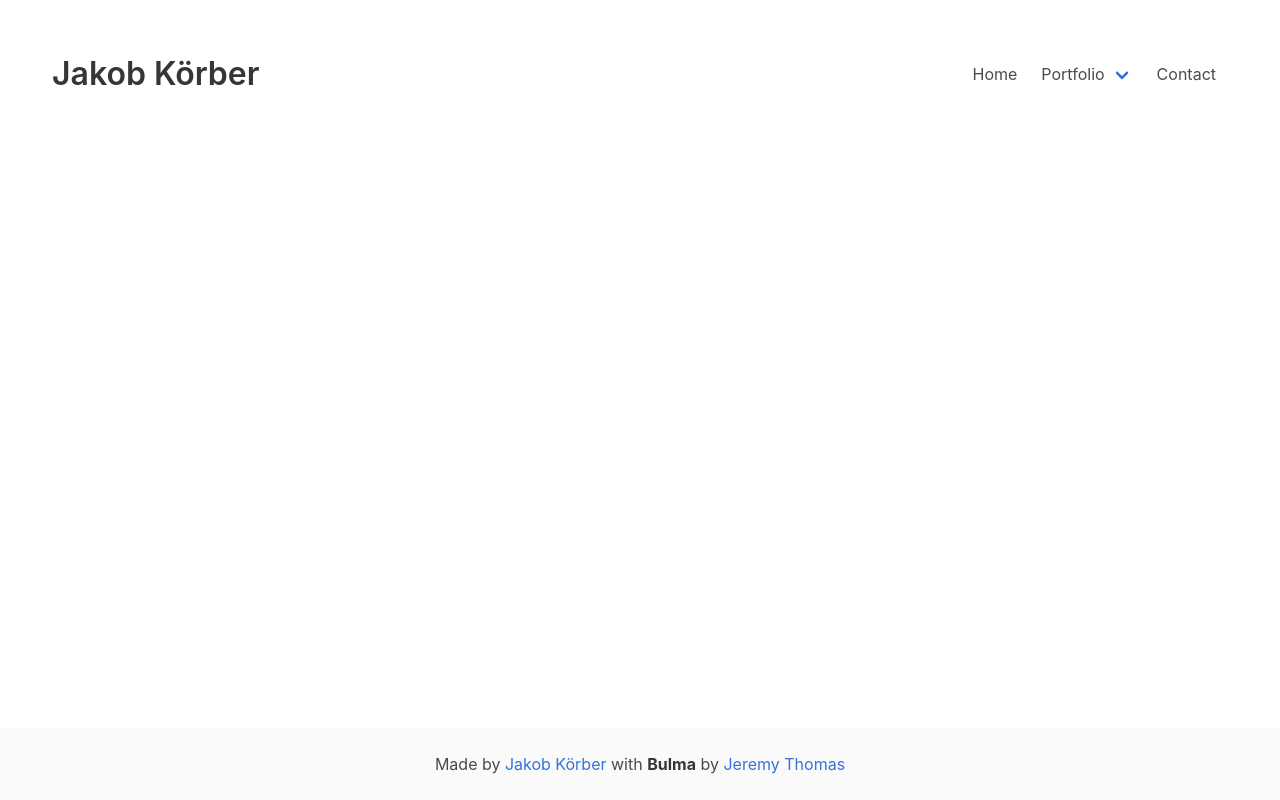
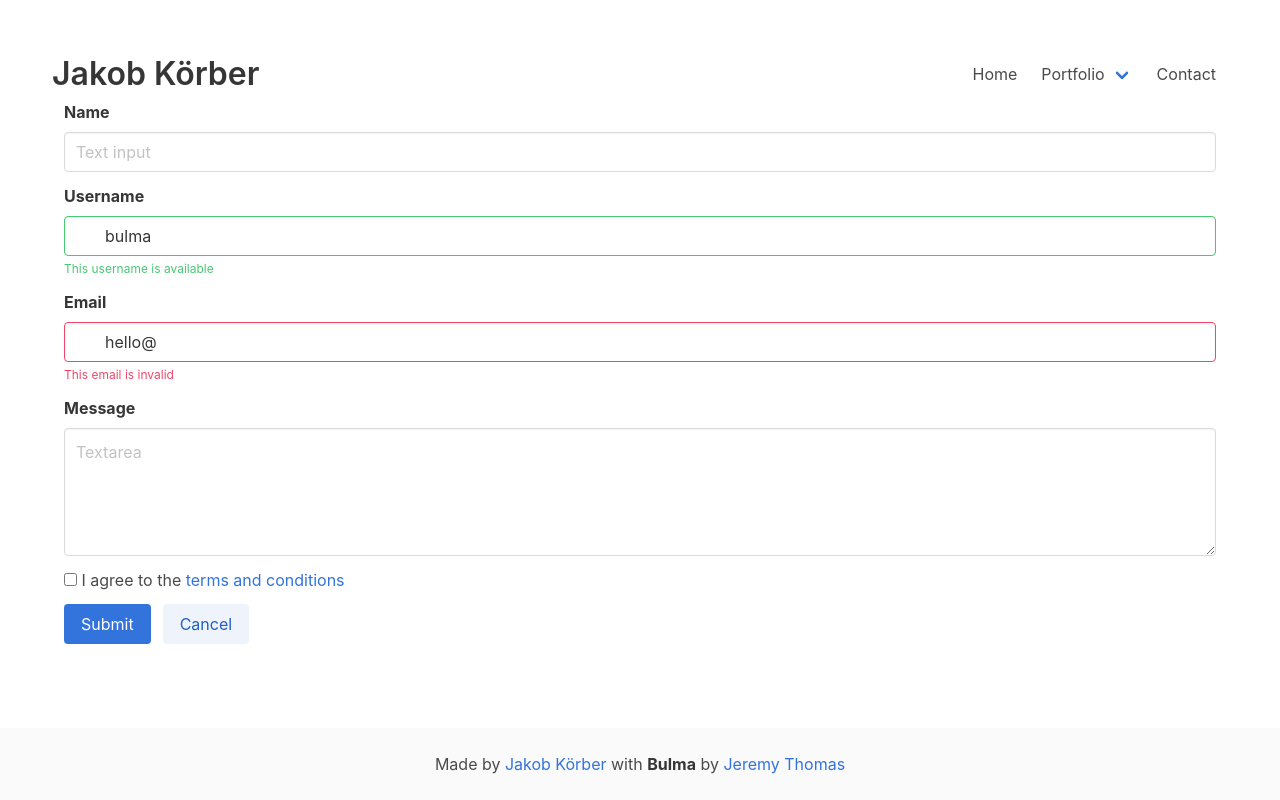
Before and after one commit to jakobkoerber/jakobkoerber.github.io, a plain HTML site: page contact.html in a window 1280 px wide. Drawn offline with Linux system fonts and the light colour scheme.

Commit message:
Added Form

```diff
--- a/contact.html
+++ b/contact.html
@@ -78,12 +78,74 @@
                 </div>
             </nav>
         </div>
+        <div class="container">
+            <div class="field">
+                <label class="label">Name</label>
+                <div class="control">
+                    <input class="input" type="text" placeholder="Text input">
+                </div>
+            </div>
+
+            <div class="field">
+                <label class="label">Username</label>
+                <div class="control has-icons-left has-icons-right">
+                    <input class="input is-success" type="text" placeholder="Text input" value="bulma">
+                    <span class="icon is-small is-left">
+      <i class="fas fa-user"></i>
+    </span>
+                    <span class="icon is-small is-right">
+      <i class="fas fa-check"></i>
+    </span>
+                </div>
+                <p class="help is-success">This username is available</p>
+            </div>
+
+            <div class="field">
+                <label class="label">Email</label>
+                <div class="control has-icons-left has-icons-right">
+                    <input class="input is-danger" type="email" placeholder="Email input" value="hello@">
+                    <span class="icon is-small is-left">
+      <i class="fas fa-envelope"></i>
+    </span>
+                    <span class="icon is-small is-right">
+      <i class="fas fa-exclamation-triangle"></i>
+    </span>
+                </div>
+                <p class="help is-danger">This email is invalid</p>
+            </div>
+
+            <div class="field">
+                <label class="label">Message</label>
+                <div class="control">
+                    <textarea class="textarea" placeholder="Textarea"></textarea>
+                </div>
+            </div>
+
+            <div class="field">
+                <div class="control">
+                    <label class="checkbox">
+                        <input type="checkbox">
+                        I agree to the <a href="#">terms and conditions</a>
+                    </label>
+                </div>
+            </div>
+
+            <div class="field is-grouped">
+                <div class="control">
+                    <button class="button is-link">Submit</button>
+                </div>
+                <div class="control">
+                    <button class="button is-link is-light">Cancel</button>
+                </div>
+            </div>
+        </div>
     </section>
 </div>
 <footer class="footer" style="padding-bottom: 24px; padding-top: 24px">
     <div class="content has-text-centered">
         <p>
-            Made by <a href="mailto:koerberwebdesign@posteo.de">Jakob Körber</a> with <strong>Bulma</strong> by <a href="https://jgthms.com">Jeremy Thomas</a>
+            Made by <a href="mailto:koerberwebdesign@posteo.de">Jakob Körber</a> with <strong>Bulma</strong> by <a
+                href="https://jgthms.com">Jeremy Thomas</a>
         </p>
     </div>
 </footer>
```
Also changed, not shown: index.html (+1 -1 lines).
